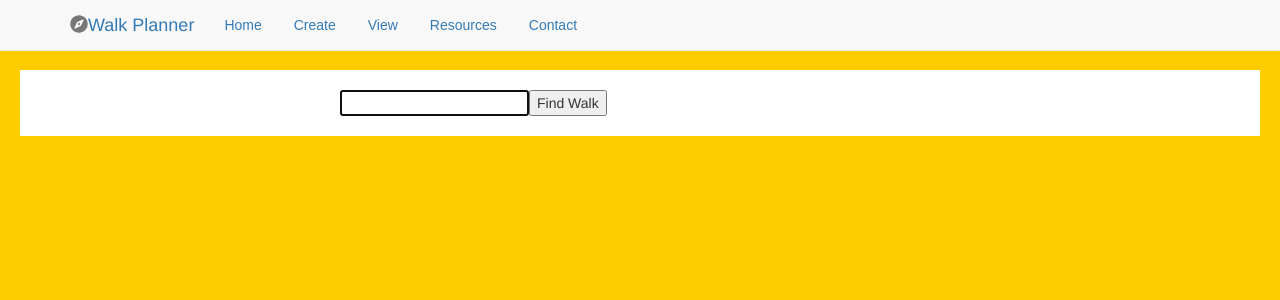
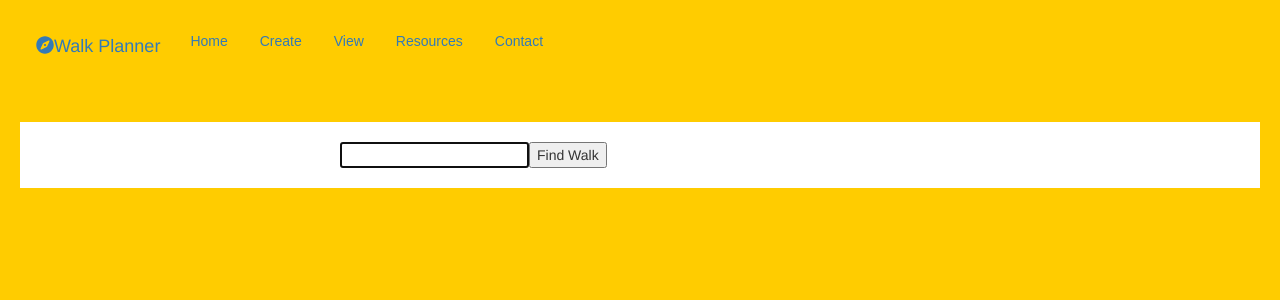
Before and after one commit to LiliyaStefanova/rambleOn, a React (Create React App) app: page / in a window 1280 px wide. Shown: the top 300 px of the page. Built offline with nearby package versions, Linux system fonts and the light colour scheme.

Commit message:
prop types and react strap

```diff
--- a/package.json
+++ b/package.json
@@ -7,11 +7,12 @@
     "@fortawesome/free-solid-svg-icons": "^5.5.0",
     "@fortawesome/react-fontawesome": "^0.1.3",
     "bootstrap": "^3.3.7",
+    "prop-types": "^15.6.2",
     "react": "^16.5.2",
-    "react-bootstrap": "^0.32.4",
     "react-dom": "^16.5.2",
     "react-router-dom": "^4.3.1",
-    "react-scripts": "2.0.5"
+    "react-scripts": "2.0.5",
+    "reactstrap": "^6.5.0"
   },
   "scripts": {
     "start": "react-scripts start",
--- a/src/views/header/Header.js
+++ b/src/views/header/Header.js
@@ -1,31 +1,65 @@
-import React from 'react';
+import React, {Component} from 'react';
 import './index.css';
-import {Navbar, Nav, NavItem} from 'react-bootstrap';
-import { Link} from 'react-router-dom';
-import { library } from '@fortawesome/fontawesome-svg-core';
-import { FontAwesomeIcon } from '@fortawesome/react-fontawesome';
+import {Navbar, Nav, NavbarBrand, NavLink, NavItem, Collapse} from 'reactstrap';
+import {Link} from 'react-router-dom';
+import PropTypes from 'prop-types';
+import {library} from '@fortawesome/fontawesome-svg-core';
+import {FontAwesomeIcon} from '@fortawesome/react-fontawesome';
 import {faCompass} from '@fortawesome/free-solid-svg-icons';
+
 library.add(faCompass);
 
-const Header = () =>{
-    return(
-        <Navbar fixedTop>
-            <Navbar.Header>
-                <Navbar.Brand>
-                    <FontAwesomeIcon icon="compass"/>
-                    <Link to = '/'>Walk Planner</Link>
-                </Navbar.Brand>
-            </Navbar.Header>
-            <Nav bsStyle="pills">
-                <NavItem><Link to = '/'>Home</Link></NavItem>
-                <NavItem><Link to = 'walk/create'>Create</Link></NavItem>
-                <NavItem><Link to = '/walks/all'>View</Link></NavItem>
-                <NavItem><Link to = '/resources'>Resources</Link></NavItem>
-                <NavItem><Link to = '/contact'>Contact</Link></NavItem>
+export default class Header extends Component {
+
+    constructor(props) {
+        super(props);
+
+
+    };
+
+render()
+    {
+    return (
+        <Navbar expand="md" light color="light">
+            <NavbarBrand className="mr-auto">
+                <FontAwesomeIcon icon="compass"/>
+                <Link to='/'>Walk Planner</Link>
+            </NavbarBrand>
+            <Nav pills>
+                <NavItem>
+                    <NavLink><Link to='/'>Home</Link></NavLink>
+                </NavItem>
+                <NavItem>
+                    <NavLink><Link to='walk/create'>Create</Link></NavLink>
+                </NavItem>
+                <NavItem>
+                    <NavLink><Link to='/walks/all'>View</Link></NavLink>
+                </NavItem>
+                <NavItem>
+                    <NavLink><Link to='/resources'>Resources</Link></NavLink>
+                </NavItem>
+                <NavItem>
+                    <NavLink><Link to='/contact'>Contact</Link></NavLink>
+                </NavItem>
             </Nav>
+
         </Navbar>
 
-    )
+    );
+    }
 };
 
-export default Header;
+Navbar.propTypes = {
+    light: PropTypes.bool,
+    dark: PropTypes.bool,
+    fixed: PropTypes.string,
+    color: PropTypes.string,
+    role: PropTypes.string,
+    expand: PropTypes.oneOfType([PropTypes.bool, PropTypes.string]),
+    tag: PropTypes.oneOfType([PropTypes.func, PropTypes.string])
+};
+
+NavbarBrand.propTypes = {
+    tag: PropTypes.oneOfType([PropTypes.func, PropTypes.string])
+    // pass in custom element to use
+};
```
